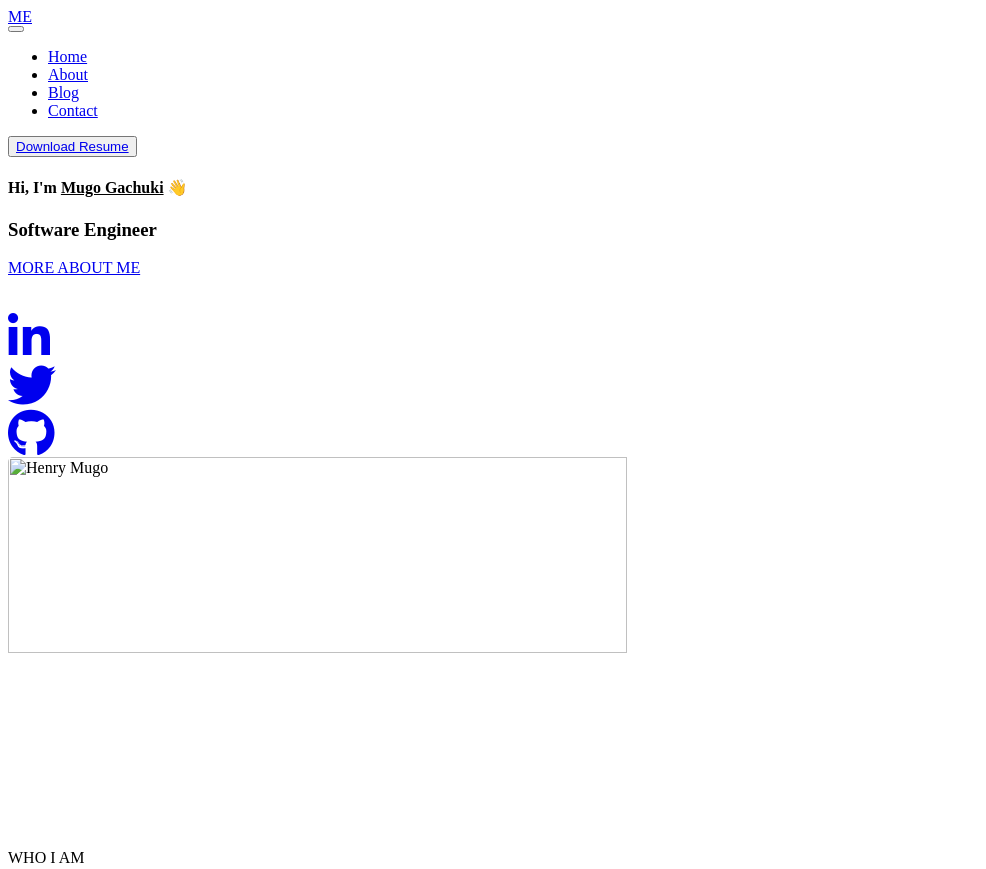
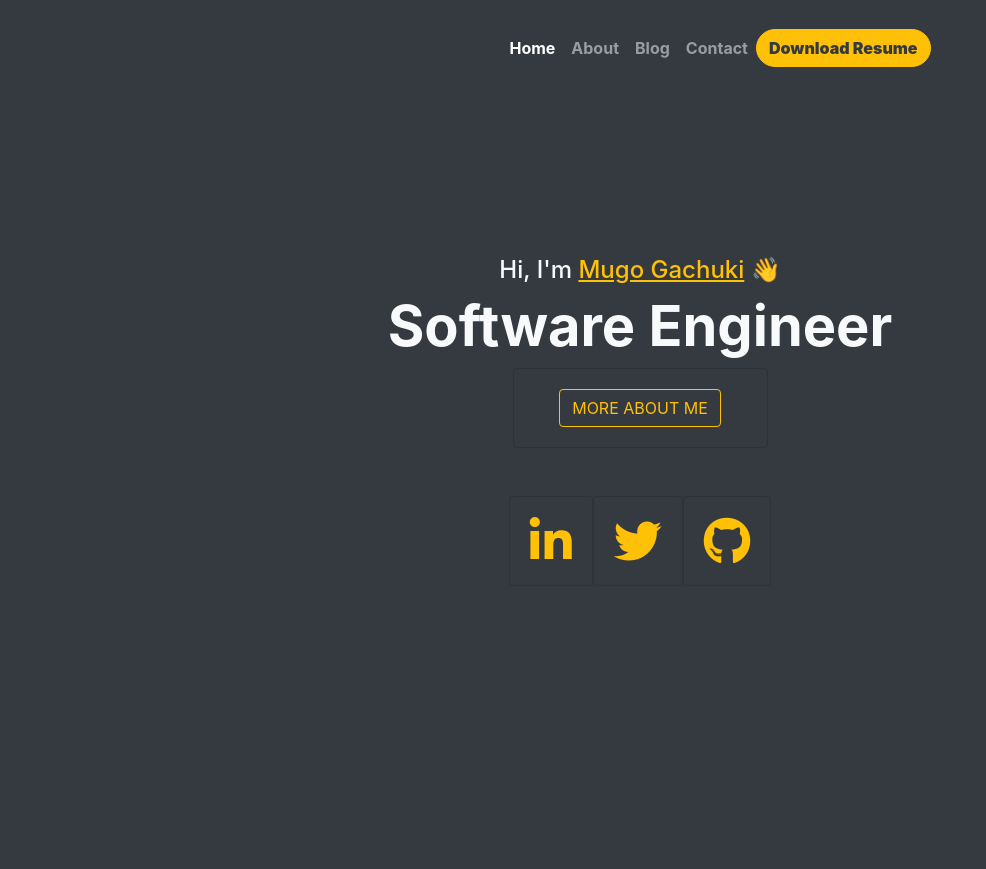
Before and after one commit to henrynohat/My-Portfolio, a plain HTML site: page index.html in a window 1280 px wide. Shown: the top 869 px of the page, without its empty margins (0-986 px from the left). Drawn offline with nearby package versions, Linux system fonts and the light colour scheme; files that its build step writes are made by us from their sources; a script that the page names is missing.

Commit message:
index.html

```diff
--- a/index.html
+++ b/index.html
@@ -1,4 +1,21 @@
-  <title>Henry Mugo</title>
+ <!DOCTYPE html>
+<html lang="en">
+<head>
+    <meta charset="UTF-8">
+    <meta http-equiv="X-UA-Compatible" content="IE=edge">
+    <meta name="viewport" content="width=device-width, initial-scale=1.0">
+    <link rel="stylesheet" href="./static/css/styles.css">
+    <link rel="stylesheet" href="https://cdn.jsdelivr.net/gh/devicons/devicon@v2.15.1/devicon.min.css">
+    <link href="//netdna.bootstrapcdn.com/font-awesome/3.2.1/css/font-awesome.css" rel="stylesheet">
+    <link rel="stylesheet" href="https://cdn.jsdelivr.net/npm/bootstrap@4.3.1/dist/css/bootstrap.min.css" integrity="sha384-ggOyR0iXCbMQv3Xipma34MD+dH/1fQ784/j6cY/iJTQUOhcWr7x9JvoRxT2MZw1T" crossorigin="anonymous">
+
+    <!-- favicons
+	================================================== -->
+	<link rel="apple-touch-icon" sizes="180x180" href="./static/img/favicon_io/apple-touch-icon.png">
+	<link rel="icon" type="image/png" sizes="32x32" href="./static/img/favicon_io/favicon-32x32.png">
+	<link rel="icon" type="image/png" sizes="16x16" href="./static/img/favicon_io/favicon-16x16.png">
+	<link rel="manifest" href="./static/img/favicon_io/site.webmanifest">
+<title>Henry Mugo</title>
 </head>
 <body class="jumbotron-fluid bg-dark">
     <header>
```
